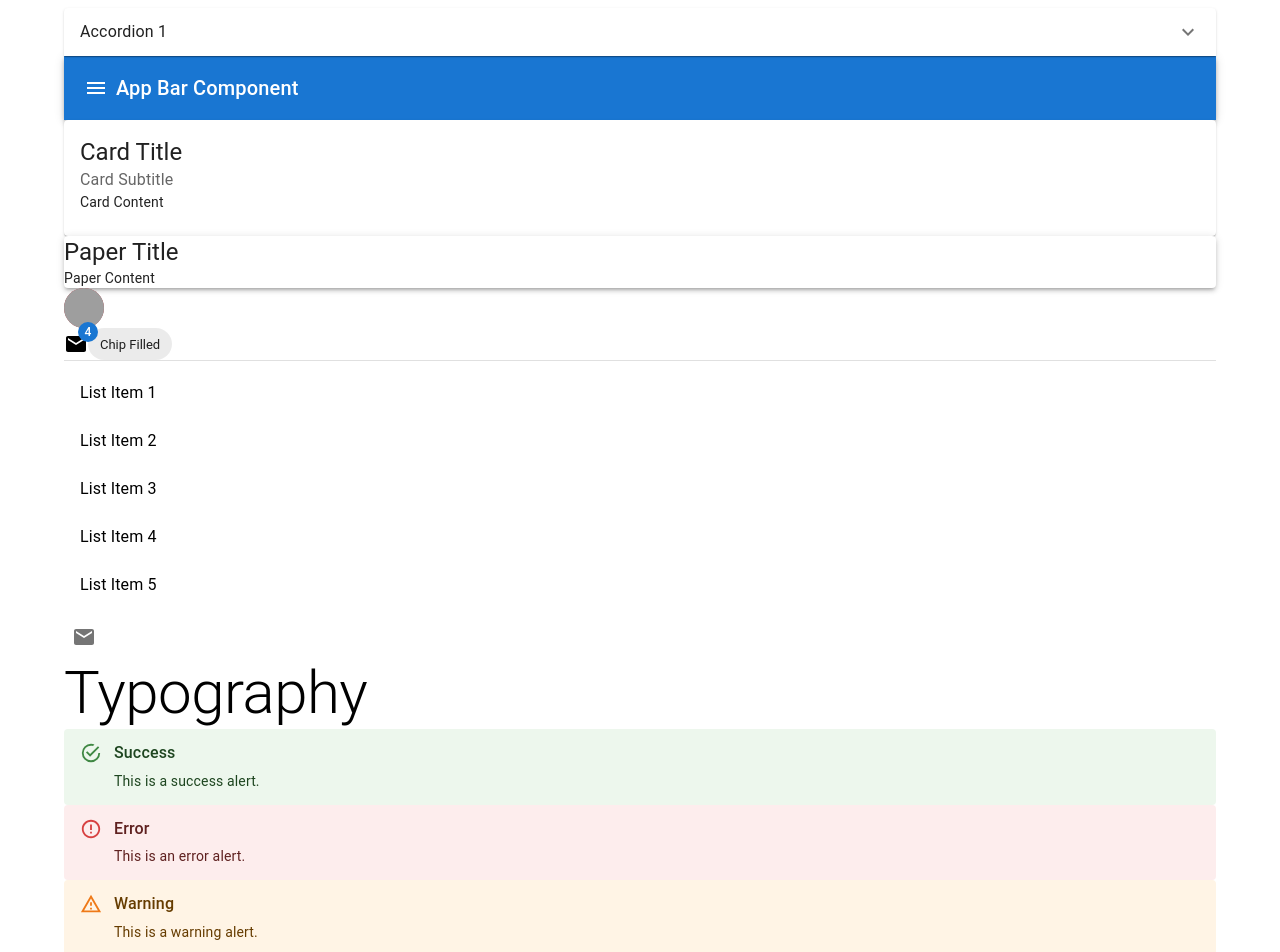
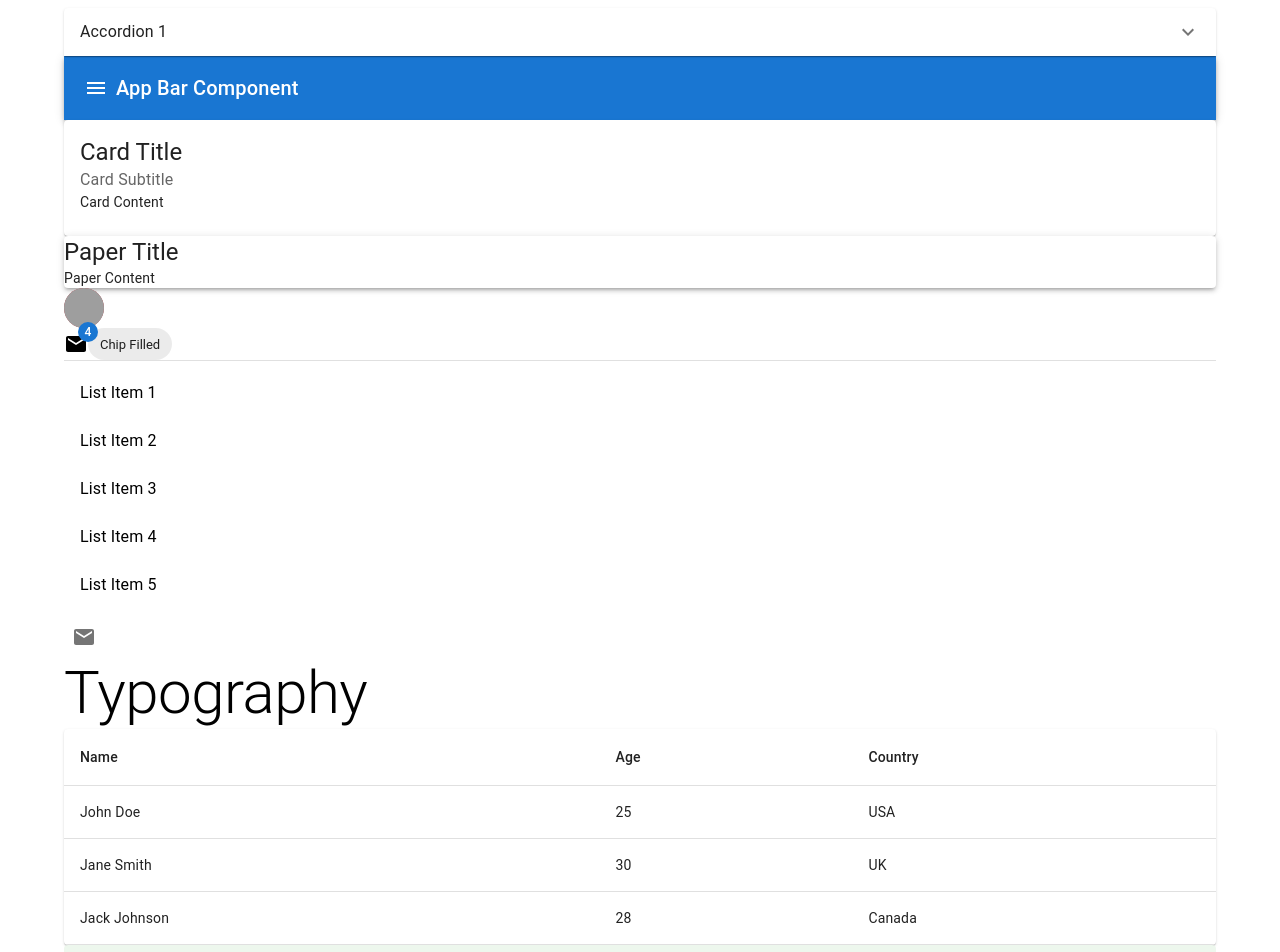
Before and after one commit to ms0216/electron-modern-ui, a React app: page / in a window 1280 px wide. Shown: the top 952 px of the page. Built offline with nearby package versions, Linux system fonts and the light colour scheme; grey boxes are pictures that could not be loaded.

Commit message:
CI/CD: Tableコンポーネントを追加し、App.jsでの使用を更新

```diff
--- a/src/App.js
+++ b/src/App.js
@@ -29,6 +29,7 @@ import DividerComponent from './components/data_display/Divider';
 import ListComponent from './components/data_display/List';
 import TooltipComponent from './components/data_display/Tooltip';
 import TypographyComponent from './components/data_display/Typography';
+import TableComponent from './components/data_display/Table';
 
 /* surfaces components */
 import AccordionComponent from './components/surfaces/Accordion';
@@ -112,6 +113,7 @@ function App() {
   const list = new ListComponent();
   const tooltip = new TooltipComponent();
   const typography = new TypographyComponent();
+  const table = new TableComponent();
 
   /* surfaces components */
   const accordion = new AccordionComponent();
@@ -179,6 +181,15 @@ function App() {
 
   const tp9 = typography.create('Typography', {variant: 'h2'});
   addElement(tp9.element);
+
+  const tableHeaders = ["Name", "Age", "Country"];
+  const tableRows = [
+    ["John Doe", 25, "USA"],
+    ["Jane Smith", 30, "UK"],
+    ["Jack Johnson", 28, "Canada"]
+  ];
+  const tb1 = table.create(tableHeaders, tableRows);
+  addElement(tb1.element);
 
   /* inputs components */
   const al1 = alert.createSuccessAlert('Success', 'This is a success alert.'); ///////////////////
--- /dev/null
+++ b/src/components/data_display/Table.js
@@ -0,0 +1,35 @@
+import React from "react";
+import { Table, TableBody, TableCell, TableContainer, TableHead, TableRow, Paper } from "@mui/material";
+import BaseComponent from "../BaseComponent";
+
+class TableComponent extends BaseComponent {
+  create(headers = [], rows = []) {
+    const id = this.generateId();
+    const element = (
+      <TableContainer component={Paper} id={id}>
+        <Table>
+          <TableHead>
+            <TableRow>
+              {headers.map((header, index) => (
+                <TableCell key={index}>{header}</TableCell>
+              ))}
+            </TableRow>
+          </TableHead>
+          <TableBody>
+            {rows.map((row, rowIndex) => (
+              <TableRow key={rowIndex}>
+                {row.map((cell, cellIndex) => (
+                  <TableCell key={cellIndex}>{cell}</TableCell>
+                ))}
+              </TableRow>
+            ))}
+          </TableBody>
+        </Table>
+      </TableContainer>
+    );
+
+    return { id, element };
+  }
+}
+
+export default TableComponent;
```
